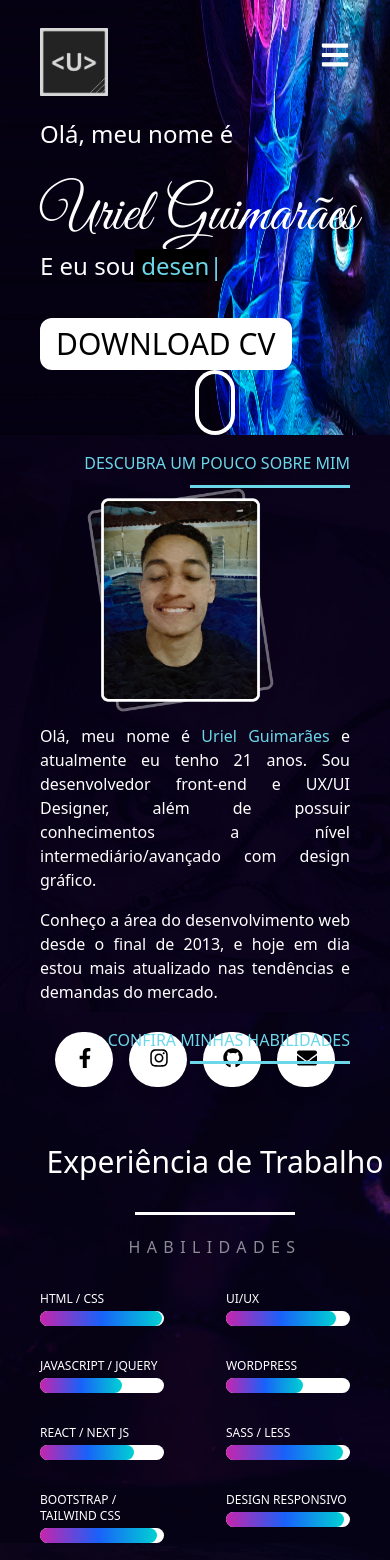
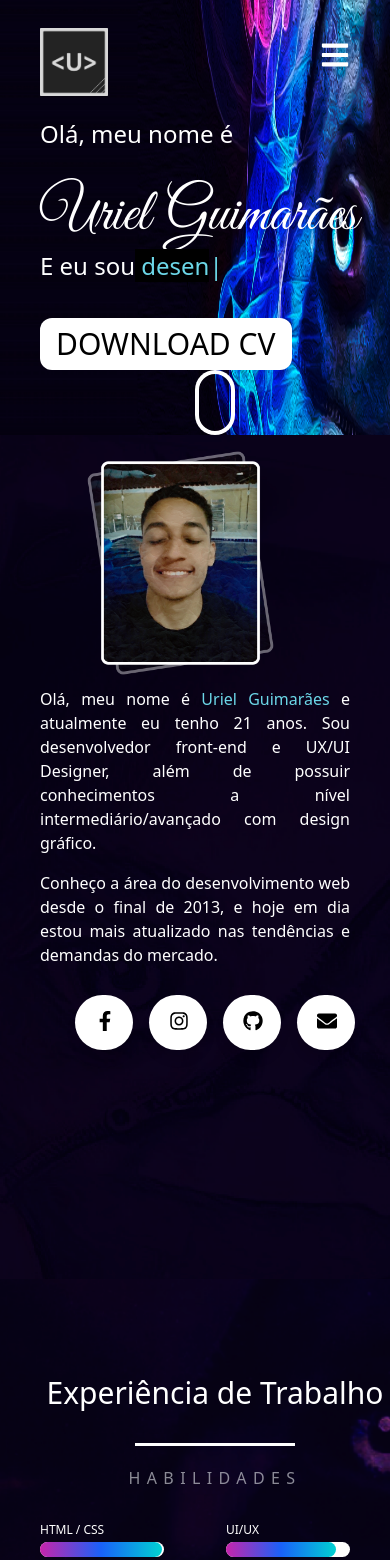
Before and after one commit to UrielGui/website, a Next.js app: page / in a window 390 px wide. Shown: the top 1560 px of the page. Built offline with nearby package versions, Linux system fonts and the light colour scheme.

Commit message:
resolvi problemas da responsividade

```diff
--- a/components/text-page.jsx
+++ b/components/text-page.jsx
@@ -3,10 +3,10 @@ import React from 'react';
 export default function TextPage(props) {
     return (
         <>
-            <div className="flex flex-row-reverse pr-10 lg:pt-3.5 2xl:text-2xl">
+            <div className="lg:flex flex-row-reverse pr-10 lg:pt-3.5 2xl:text-2xl hidden">
                 <h2 className="text-uriel-blue-light uppercase">{props.titulo}</h2>
             </div>
-            <div className="flex flex-row-reverse pr-10">
+            <div className="lg:flex flex-row-reverse pr-10 hidden">
                 <div className="border-bottom-blue-light"></div>
             </div>
         </>
--- a/pages/contato/index.jsx
+++ b/pages/contato/index.jsx
@@ -13,7 +13,7 @@ export default function Contato() {
                                 <Formulario />
                             </div>
                         </div>
-                        <div className="md:w-1/2 md:h-screen md:bg-contato-2-background md:bg-no-repeat md:bg-cover md:bg-center"></div>
+                        <div className="md:w-1/2 md:min-h-screen md:bg-contato-2-background md:bg-no-repeat md:bg-cover md:bg-center"></div>
                     </div>
                 </div>
             </div>
--- a/pages/habilidades/index.jsx
+++ b/pages/habilidades/index.jsx
@@ -5,7 +5,7 @@ export default function Habilidades() {
     return (
         <section id="habilidades" className="h-full">
             <div className="h-full bg-habilidades-background bg-no-repeat bg-cover bg-center bg-fixed">
-                <div className="pl-10 pt-4 md:h-screen">
+                <div className="pl-10 pt-4 md:min-h-screen">
                     <TextPage titulo="Confira minhas habilidades" />
                     <div className="flex justify-center mt-20">
                         <h1 className="text-white text-3xl 2xl:text-4xl">Experiência de Trabalho</h1>
--- a/pages/header/index.jsx
+++ b/pages/header/index.jsx
@@ -5,7 +5,7 @@ import { Link } from "react-scroll";
 export default function Header() {
   return (
     <section id="header" className="h-full">
-      <div className="sm:h-screen">
+      <div className="sm:min-h-screen">
         <div className="w-full h-full absolute bg-home-background bg-no-repeat bg-cover bg-center zoombg hide-z"></div>
         <Menu />
         <TextBox />
--- a/pages/header/text-box.jsx
+++ b/pages/header/text-box.jsx
@@ -12,6 +12,8 @@ export default class TextBox extends Component {
     render() {
         return (
             <>
+                <div className="h-full flex">
+                    <div className="items-center">
                         <div className="pl-10 pt-4 relative lg:top-1/12 -translate-y-1/2">
                             <div className="pb-9">
                                 <p className="text-2xl 2xl:text-4xl text-white">Olá, meu nome é</p>
@@ -32,6 +34,8 @@ export default class TextBox extends Component {
                                 </Link>
                             </div>
                         </div>
+                    </div>
+                </div>
             </>
         )
     }
--- a/pages/sobre/apresentacao.jsx
+++ b/pages/sobre/apresentacao.jsx
@@ -2,14 +2,14 @@ import SocialMedia from '../../components/social-media';
 
 export default function Apresentação() {
     return (
-        <div className="md:w-3/5 md:mt-20 mt-3 h-72 pr-10 ">
+        <div className="md:w-3/5 md:mt-20 mt-3 h-72">
             <div className="hidden sm:block text-white sm:text-xl md:text-2xl 2xl:text-4xl">Eis aqui uma breve apresentação minha</div>
             <div className="border-bottom-white hidden sm:block"></div>
-            <div className="sm:mt-8 text-justify sm:text-xl md:text-lg 2xl:text-3xl">
+            <div className="sm:mt-8 text-justify sm:text-xl md:text-lg 2xl:text-3xl lg:pr-0 pr-10">
                 <span className="text-white">Olá, meu nome é <span className="text-uriel-blue-light">Uriel Guimarães</span> e atualmente eu tenho 21 anos. Sou desenvolvedor front-end e UX/UI Designer, além de possuir conhecimentos a nível intermediário/avançado com design gráfico.
                     </span>
             </div>
-            <div className="mt-4 sm:mt-8 text-justify sm:text-xl md:text-lg 2xl:text-3xl">
+            <div className="mt-4 sm:mt-8 text-justify sm:text-xl md:text-lg 2xl:text-3xl lg:pr-0 pr-10">
                 <span className="text-white">Conheço a área do desenvolvimento web desde o final de 2013, e hoje em dia estou mais atualizado nas tendências e demandas do mercado.
                     </span>
             </div>
--- a/pages/sobre/index.jsx
+++ b/pages/sobre/index.jsx
@@ -4,8 +4,8 @@ import Apresentacao from './apresentacao'
 export default function Sobre() {
     return (
         <section id="sobre" className="h-full">
-            <div className="h-full bg-sobre-background bg-no-repeat bg-cover bg-center">
-                <div className="pl-10 pt-4 md:h-screen">
+            <div className="min-h-screen bg-sobre-background bg-no-repeat bg-cover bg-center">
+                <div className="pl-10 pt-4 md:min-h-screen">
                     <TextPage titulo="Descubra um pouco sobre mim" />
                     <div className="flex flex-col md:flex-row md:space-x-12">
                         <div className="bg-sobre-foto bg-no-repeat bg-center bg-contain w-4/5 md:w-1/3 md:mt-10 rounded-3xl s-bg-1 s-bg-2">
--- a/tailwind.config.js
+++ b/tailwind.config.js
@@ -8,7 +8,7 @@ module.exports = {
       }
     },
     inset: {
-      '1/12': '12%',
+      '1/12': '25%',
     },
     extend: {
       backgroundImage: theme => ({
```
Lines whose indentation alone changed are shown as unchanged.
